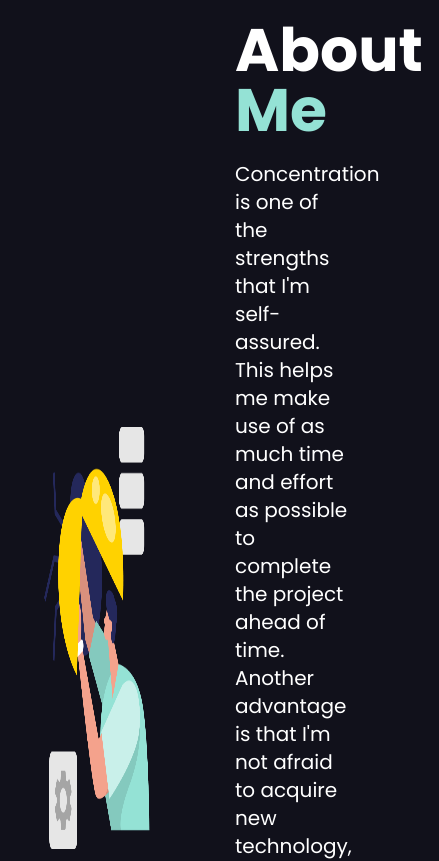
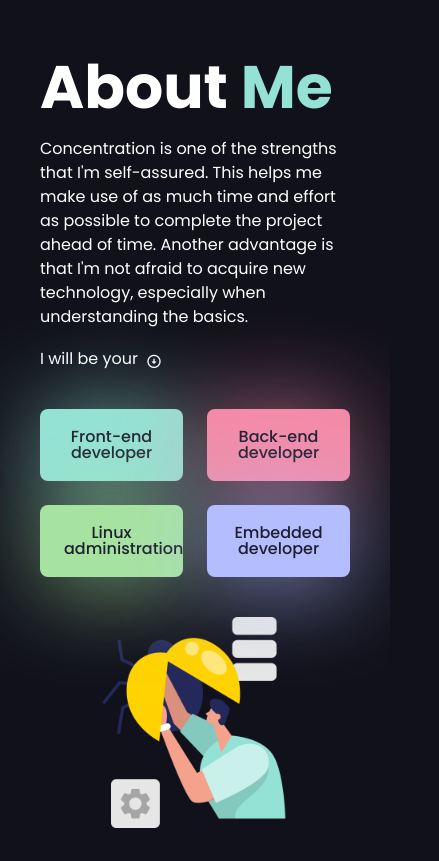
Before and after one commit to cielaton/Portfolio-site, a SvelteKit app: page / in a window 390 px wide. Shown: the part 5480-6341 px from the top of the page, 439 px wide, since content can reach past the window. Built offline with nearby package versions, Linux system fonts and the light colour scheme.

Commit message:
Optimized the "About me" section for responsiveness. Changed the layout for mobile and tablet devices. Adapted font size for different viewport.

```diff
--- a/src/components/Main.components/AboutMe.svelte
+++ b/src/components/Main.components/AboutMe.svelte
@@ -16,27 +16,30 @@
     }]
 </script>
 
-<section id="About me" class="min-h-screen flex items-center pt-10 lg:pt-20">
-    <div class="grid grid-cols-2 gap-20">
-        <img class=" place-self-center h-[calc(100vh/2)]" src="assets/Main/About_me/illustration.png"
+<!--The flex style here is just to center the div inside it since my-auto is not working-->
+<section id="About me" class="min-h-screen flex items-center my-10 lg:my-40">
+    <div class="flex flex-col lg:grid lg:grid-cols-2 gap-10 md:gap-20">
+        <img class="hidden lg:inline place-self-center lg:w-[calc(100vw/3)] xl:w-[calc(100vw/3.5)] 2xl:w-[calc(100vw/4)]" src="assets/Main/About_me/illustration.png"
              alt="illustration"/>
         <div class="flex flex-col gap-5">
             <h1 class="leading-none text-6xl font-bold">About <span class="text-Teal">Me</span></h1>
-            <p class="text-xl">Concentration is one of the strengths that I'm self-assured. This helps me make use of as
+            <p class="text-base md:text-lg xl:text-xl">Concentration is one of the strengths that I'm self-assured. This helps me make use of as
                 much time and effort as possible to complete the project ahead of time. Another advantage is that I'm
                 not afraid to acquire new technology, especially when understanding the basics.</p>
-            <div class="flex gap-2 text-xl leading-none place-items-center">
+            <div class="flex gap-2 text-base md:text-lg xl:text-xl leading-none place-items-center">
                 <p>I will be your</p>
                 <i class="ri-arrow-down-circle-line mt-1"></i>
             </div>
-            <div class="relative mr-auto grid grid-cols-2 gap-6">
+            <div class="place-self-center relative lg:mr-auto grid grid-cols-2 gap-6 mt-5 md:mt-10 lg:my-0">
                 {#each positions as position}
                     <div id="position"
                          class={"px-6 py-5 rounded-lg shadow-[0_5px_100px_-5px_rgba(0,0,0,0.25)] " + position.color + " " + position.shadowColor}>
-                        <p class="leading-none text-xl font-medium text-Base">{position.role}</p>
+                        <p class="leading-none text-base md:text-lg xl:text-xl text-center font-medium text-Base">{position.role}</p>
                     </div>
                 {/each}
             </div>
         </div>
+        <img class="lg:hidden self-center h-[calc(100vh/4)] md:h-[calc(100vh/3)]" src="assets/Main/About_me/illustration.png"
+             alt="illustration"/>
     </div>
 </section>
```
